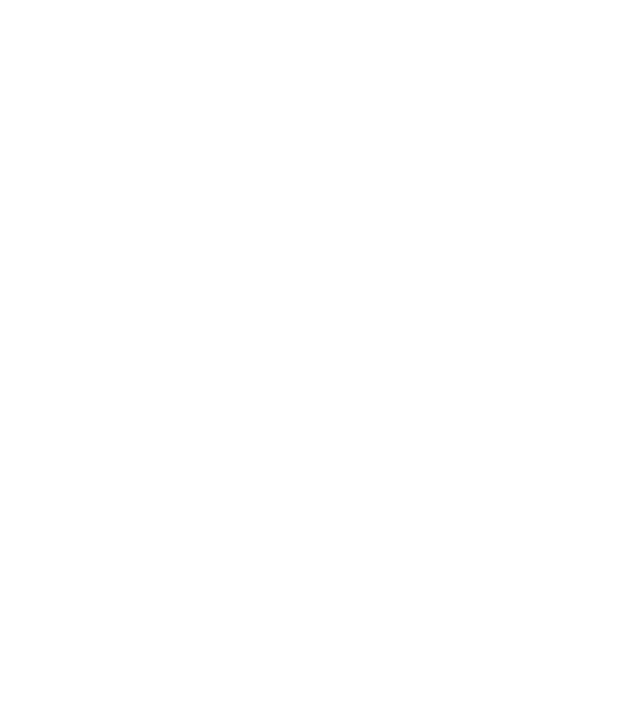
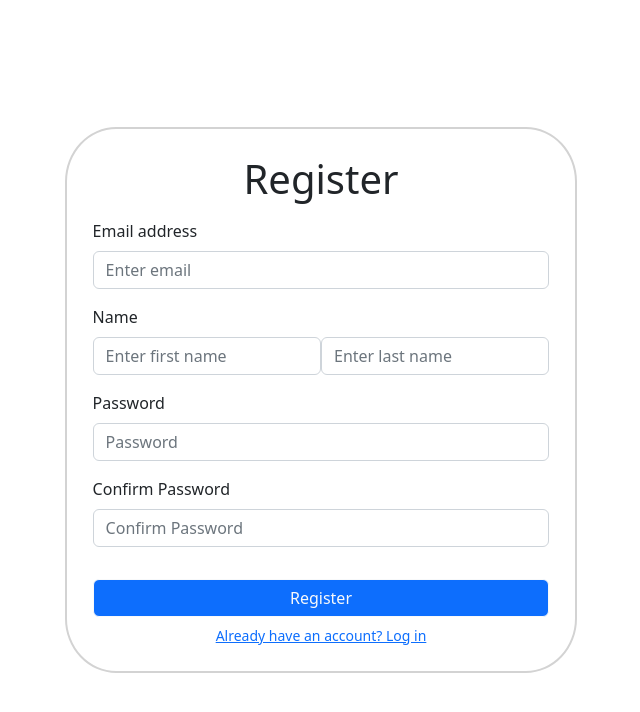
Before and after one commit to guchiyams/osakana-react-app, a React (Create React App) app: page /register in a window 1280 px wide. Before the commit this address had no page. Shown: the top 712 px of the page, without its empty margins (319-959 px from the left). Built offline with nearby package versions, Linux system fonts and the light colour scheme; no server answers.

Commit message:
finished register frontend

```diff
--- a/package.json
+++ b/package.json
@@ -6,8 +6,12 @@
     "@testing-library/jest-dom": "^5.16.5",
     "@testing-library/react": "^13.4.0",
     "@testing-library/user-event": "^13.5.0",
+    "bootstrap": "^5.2.3",
+    "firebase": "^9.14.0",
     "react": "^18.2.0",
+    "react-bootstrap": "^2.6.0",
     "react-dom": "^18.2.0",
+    "react-firebase-hooks": "^5.1.1",
     "react-router-dom": "^6.4.4",
     "react-scripts": "5.0.1",
     "web-vitals": "^2.1.4"
--- a/src/App.js
+++ b/src/App.js
@@ -12,6 +12,7 @@
         <Routes>
           <Route path="/" element={<LandingPage/>} />
           <Route path="/login" element={<AccountPage state="login" />} />
+          <Route path="/register" element={<AccountPage state="register" />} />
           <Route path="/dashboard" element={<AccountPage state="dashboard" />} />
 
           <Route path="/admin" element={<AdminPage />} />
--- a/src/components/Login/Login.jsx
+++ b/src/components/Login/Login.jsx
@@ -1,6 +1,9 @@
 import React from 'react'
 
+import { auth, logInWithEmailAndPassword, logout } from '../../config/firebase-config';
+
 const Login = () => {
+
   return (
     <div>
         Login
--- /dev/null
+++ b/src/components/Register/Register.css
@@ -0,0 +1,14 @@
+.form-wrapper {
+    width: 40%;
+    height: 100vh;
+    margin: auto;
+    display: flex;
+    flex-direction: column;
+    justify-content: center;
+}
+
+.form-card {
+    border: solid lightgray 2px;
+    border-radius: 10%;
+    padding: 5%;
+}
--- /dev/null
+++ b/src/components/Register/Register.jsx
@@ -0,0 +1,75 @@
+import React from 'react'
+import { Link } from 'react-router-dom'
+
+// css imports
+import './Register.css'
+
+import { useAuthState } from 'react-firebase-hooks/auth';
+import { auth, registerWithEmailAndPassword } from '../../config/firebase-config'
+
+// bootstrap imports
+import Button from 'react-bootstrap/Button';
+import Form from 'react-bootstrap/Form'
+
+const Register = () => {
+  const [user, loading, error] = useAuthState(auth);
+
+  return (
+    <>
+      <div className="form-wrapper" style={{height:"100vh"}}>
+        <div className="form-card">
+          <div className="osakana-welcome-title mb-3 text-center">
+            <h1>Register</h1>
+          </div>
+          <div className="register-form">
+            <Form>
+              <Form.Group className="mb-3" controlId="formBasicEmail">
+                <Form.Label>Email address</Form.Label>
+                <Form.Control type="email" placeholder="Enter email" />
+                {/* <Form.Text className="text-muted">
+                  We'll never share your email with anyone else.
+                </Form.Text> */}
+              </Form.Group>
+
+              <Form.Group className="mb-3" controlId="formUserName">
+                <Form.Label>Name</Form.Label>
+                <div className="d-flex flex-row justify-content-between">
+                <Form.Control className="m-auto" type="text" placeholder="Enter first name" />
+                <Form.Control className="m-auto" type="text" placeholder="Enter last name" />
+                </div>
+
+              </Form.Group>
+
+              <Form.Group className="mb-3" controlId="formBasicPassword">
+                <Form.Label>Password</Form.Label>
+                <Form.Control type="password" placeholder="Password" />
+              </Form.Group>
+              <Form.Group className="mb-3" controlId="formBasicPasswordConfirmation">
+                <Form.Label>Confirm Password</Form.Label>
+                <Form.Control type="password" placeholder="Confirm Password" />
+              </Form.Group>
+              {/* <Form.Group className="mb-3" controlId="formBasicCheckbox">
+                <Form.Check type="checkbox" label="Check me out" />
+              </Form.Group> */}
+              <Link className="btn btn-outline-light bg-primary w-100 mt-3" role="button" to="/dashboard">
+                Register
+              </Link>
+              <div className="d-flex justify-content-center mt-2">
+                <Form.Text className="text-muted m-auto">
+                    <Link className="" to="/login" >Already have an account? Log in </Link>
+                </Form.Text>
+              </div>
+
+            </Form>
+          </div>
+        </div>
+
+
+      </div>
+
+    </>
+
+  )
+}
+
+export default Register
--- /dev/null
+++ b/src/config/firebase-config.js
@@ -0,0 +1,68 @@
+// Import the functions you need from the SDKs you need
+import { initializeApp } from "firebase/app";
+import {
+  GoogleAuthProvider,
+  getAuth,
+  signInWithPopup,
+  signInWithEmailAndPassword,
+  createUserWithEmailAndPassword,
+  signOut,
+  applyActionCode,
+  confirmPasswordReset,
+  updatePassword,
+} from "firebase/auth";
+// TODO: Add SDKs for Firebase products that you want to use
+// https://firebase.google.com/docs/web/setup#available-libraries
+
+// Your web app's Firebase configuration
+const firebaseConfig = {
+  apiKey: "AIzaSyBIs8MySWwUl72x5ivYkpsjEw9u0aZFzIM",
+  authDomain: "eguchishop-fish.firebaseapp.com",
+  projectId: "eguchishop-fish",
+  storageBucket: "eguchishop-fish.appspot.com",
+  messagingSenderId: "965541816870",
+  appId: "1:965541816870:web:61db2ec7bbb18c8184d4e7"
+};
+
+// initialize firebase
+const app = initializeApp(firebaseConfig);
+const auth = getAuth(app);
+// const db = getFirestore(app);
+// const storage = getStorage(app);
+
+// Login function
+const logInWithEmailAndPassword = async (email, password, setIncorrect) => {
+  try {
+    await signInWithEmailAndPassword(auth, email, password);
+  } catch (err) {
+    console.error(err);
+    setIncorrect(true);
+  }
+};
+
+// Register function with email/password
+const registerWithEmailAndPassword = async(e, firstName, lastName, type, email, password, country, city, phoneNumber, hear, registerDate,  accountMail, marketingMail) => {
+  try {
+    const res = await createUserWithEmailAndPassword(auth, email, password);
+    return res.user;
+
+  } catch (err) {
+    console.error(err.message);
+    //Email exists?
+    if (err.message = "EMAIL_EXISTS") return true
+  }
+};
+
+// Logout function
+const logout = () => {
+  signOut(auth);
+};
+
+export {
+  auth,
+  // db,
+  // storage,
+  logInWithEmailAndPassword,
+  registerWithEmailAndPassword,
+  logout
+};
--- a/src/index.js
+++ b/src/index.js
@@ -2,6 +2,8 @@
 import ReactDOM from 'react-dom/client';
 import './index.css';
 import App from './App';
+
+import 'bootstrap/dist/css/bootstrap.min.css';
 
 const root = ReactDOM.createRoot(document.getElementById('root'));
 root.render(
--- a/src/pages/AccountPage.jsx
+++ b/src/pages/AccountPage.jsx
@@ -2,26 +2,22 @@
 
 import Login from '../components/Login/Login';
 import Dashboard from '../components/Dashboard/Dashboard';
-
+import Register from '../components/Register/Register'
 
 const AccountPage = ({ state }) => {
   let account_state;
 
   if (state === "login") {
-      account_state = <Login />;
+    account_state = <Login />;
   } else if (state === "dashboard") {
-      account_state = <Dashboard />;
-  }
-
+    account_state = <Dashboard />;
+  } else if (state === "register") (
+    account_state = <Register />
+  )
 
   return (
     <>
-      <div>
-        hello world
-      </div>
-      <div>
-        {account_state}
-      </div>
+      {account_state}
     </>
   );
 
```
Also changed, not shown: 1 other file (tests, documents, lock files or other folders).
